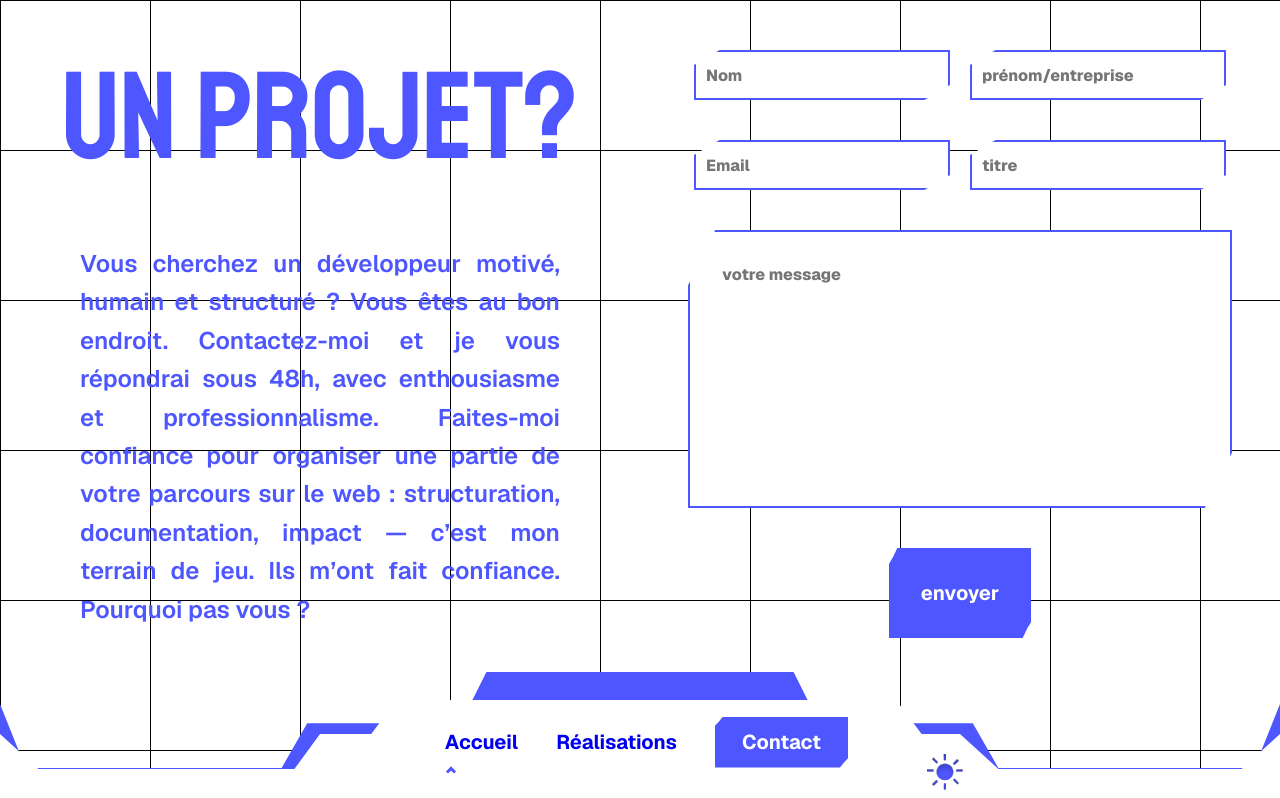
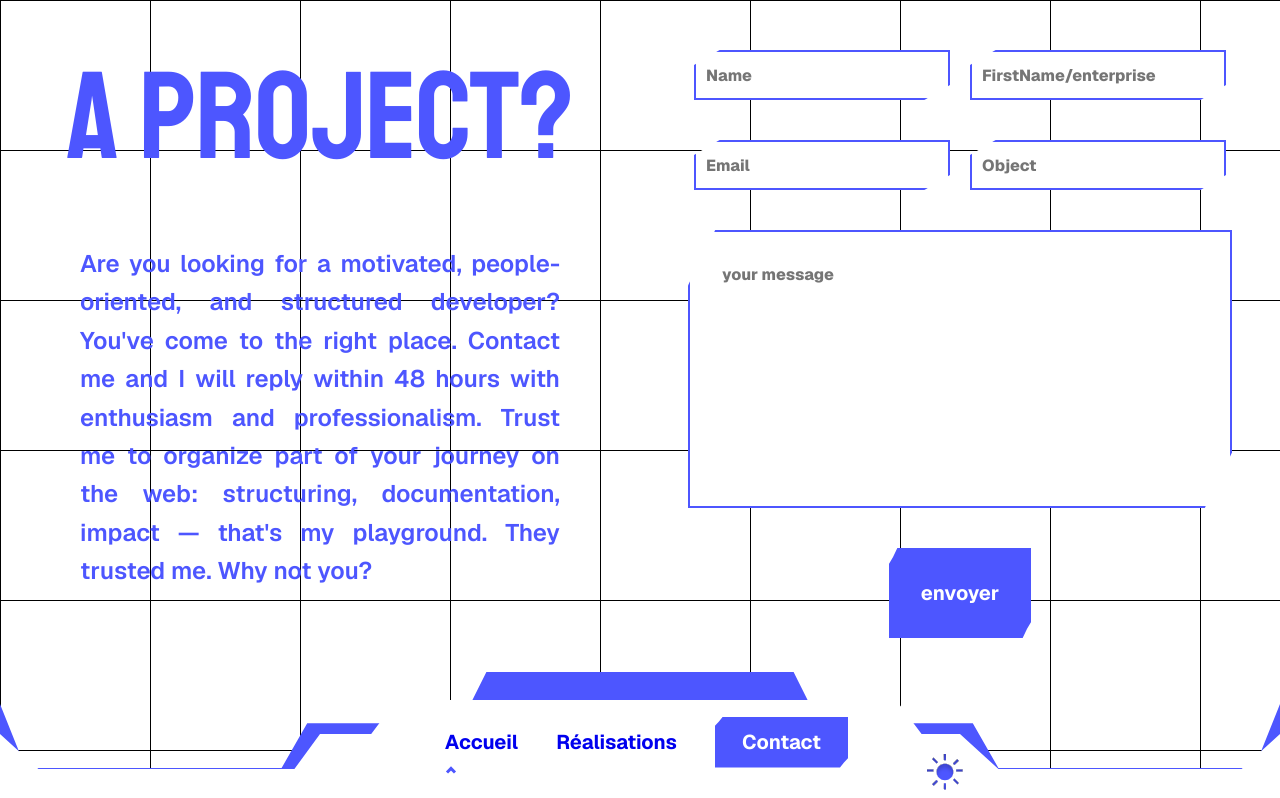
Before and after one commit to clementAvesque/portfolio_Cl-ment_Avesque, a Vue app: page /contact in a window 1280 px wide. Shown: the top 798 px of the page. Built offline with nearby package versions, Linux system fonts and the light colour scheme; a web font is replaced by a local one.

Commit message:
translate de la page contact

```diff
--- a/src/vue/contact.vue
+++ b/src/vue/contact.vue
@@ -1,20 +1,20 @@
 <template>
     <section id="contact">
         <div id="explain">
-            <h2>UN PROJET?</h2>
-            <p>Vous cherchez un développeur motivé, humain et structuré ? Vous êtes au bon endroit. Contactez-moi et je
-                vous répondrai sous 48h, avec enthousiasme et professionnalisme. Faites-moi confiance pour organiser une
-                partie de votre parcours sur le web : structuration, documentation, impact — c’est mon terrain de jeu.
-                Ils m’ont fait confiance. Pourquoi pas vous ?</p>
+            <h2>A PROJECT?</h2>
+            <p>Are you looking for a motivated, people-oriented, and structured developer?
+                You've come to the right place. Contact me and I will reply within 48 hours with enthusiasm
+                and professionalism. Trust me to organize part of your journey on the web: structuring, documentation,
+                impact — that's my playground. They trusted me. Why not you?</p>
         </div>
 
         <div>
             <form @submit.prevent="SubmitEvent">
-                <input type="text" v-model="form.name" placeholder="Nom" class="simple" required>
-                <input type="text" v-model="form.company" placeholder="prénom/entreprise" class="simple" required>
+                <input type="text" v-model="form.name" placeholder="Name" class="simple" required>
+                <input type="text" v-model="form.company" placeholder="FirstName/enterprise" class="simple" required>
                 <input type="text" v-model="form.email" placeholder="Email" class="long" required>
-                <input type="text" v-model="form.title" placeholder="titre" class="long" required>
-                <textarea v-model="form.message" cols="30" rows="10" placeholder="votre message" required></textarea>
+                <input type="text" v-model="form.title" placeholder="Object" class="long" required>
+                <textarea v-model="form.message" cols="30" rows="10" placeholder="your message" required></textarea>
                 <Button type="submit" text="envoyer" use="actif" size="moyen" />
             </form>
         </div>
```
